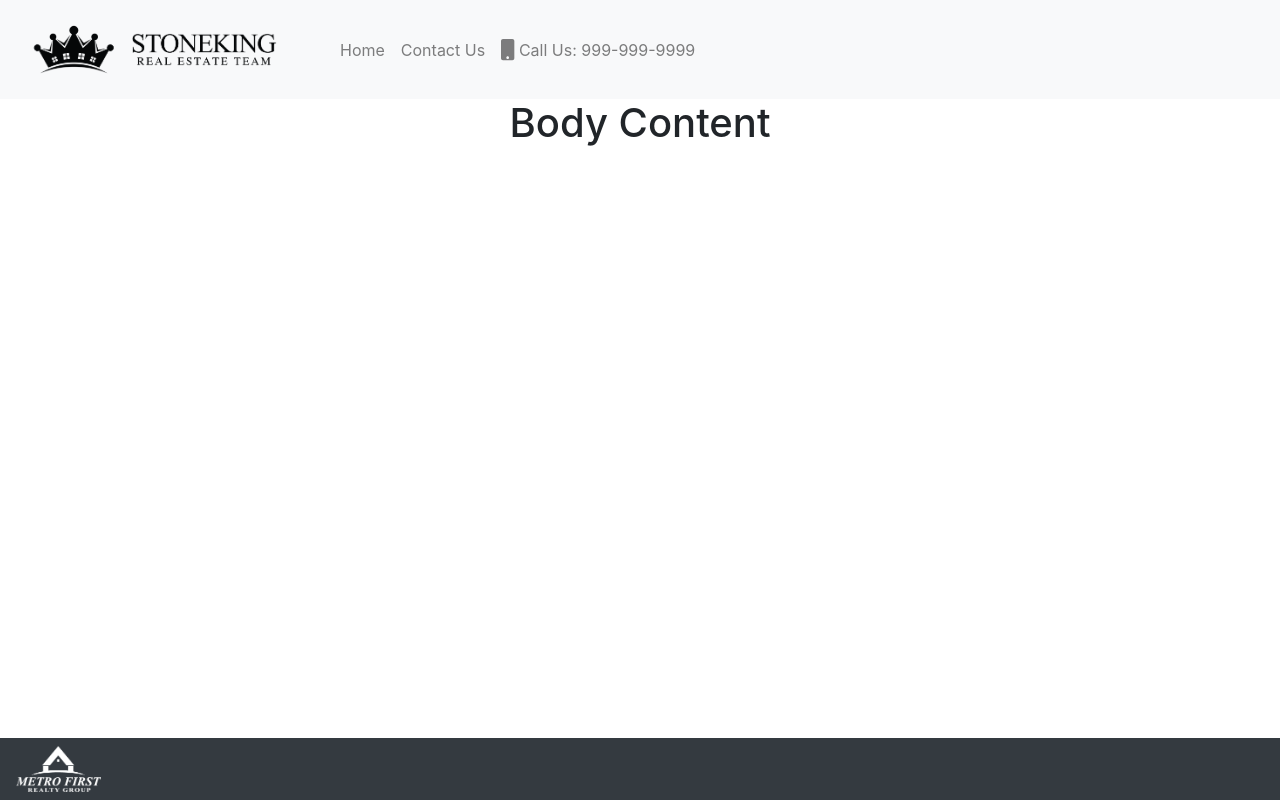
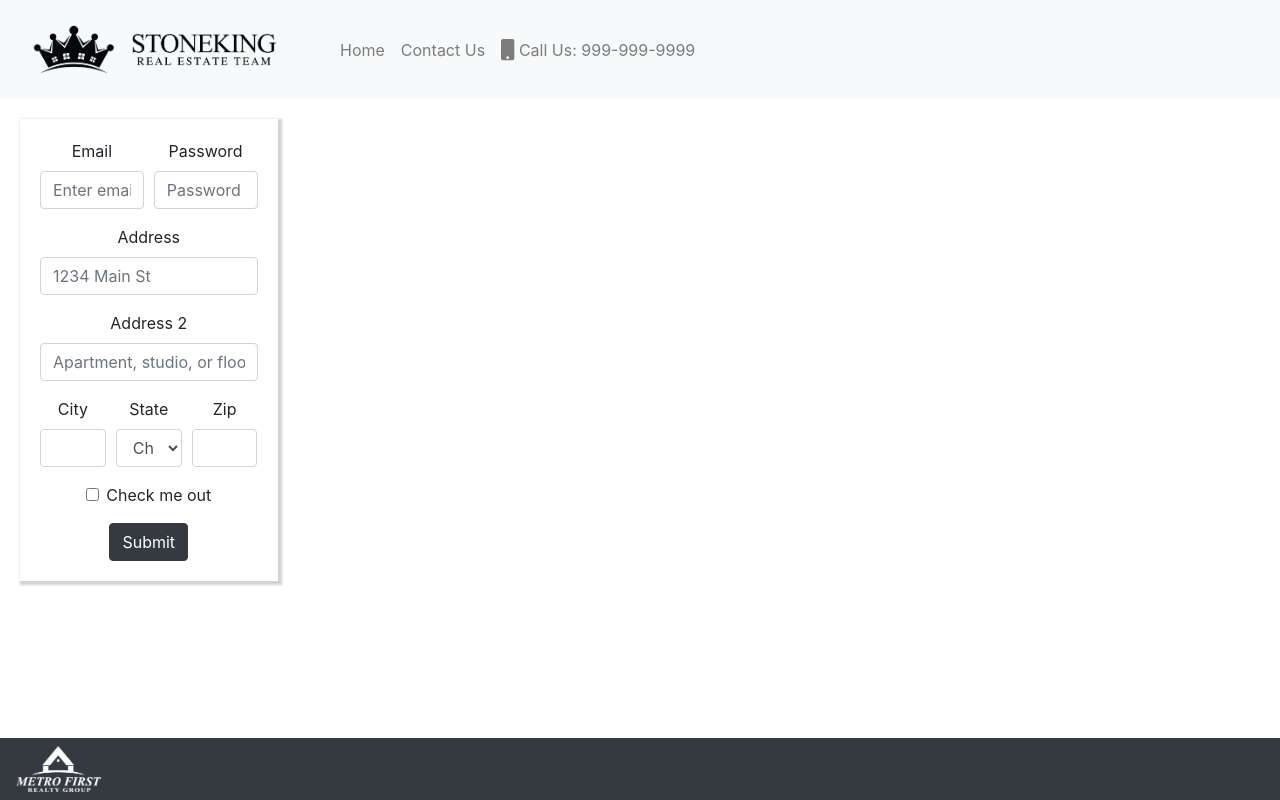
Before and after one commit to jaysonl5/stoneking, a React (Create React App) app: page / in a window 1280 px wide. Built offline with nearby package versions, Linux system fonts and the light colour scheme.

Commit message:
Added contact form page, added to App.js

```diff
--- a/src/App.js
+++ b/src/App.js
@@ -4,6 +4,7 @@ import Navbar from 'react-bootstrap/Navbar';
 import { FontAwesomeIcon } from '@fortawesome/react-fontawesome'
 import { faMobile } from '@fortawesome/free-solid-svg-icons'
 import './App.scss';
+import ContactForm from './ContactForm.js';
 
 class Header extends Component {
   render(){
@@ -41,7 +42,7 @@ class Content extends Component{
   render(){
     return(
       <div>
-        <h1>Body Content</h1>
+        <ContactForm />
 
 
       </div>
--- /dev/null
+++ b/src/ContactForm.js
@@ -0,0 +1,61 @@
+import React, { Component } from 'react';
+import Form from 'react-bootstrap/Form';
+import Button from 'react-bootstrap/Button';
+import Col from 'react-bootstrap/Col';
+
+class ContactForm extends Component{
+    render(){
+        return(
+          <div className="row">
+            <div className="col-md-3">
+            <div>
+                <Form className="contactForm">
+  <Form.Row>
+    <Form.Group as={Col} controlId="formGridEmail">
+      <Form.Label>Email</Form.Label>
+      <Form.Control type="email" placeholder="Enter email" />
+    </Form.Group>
+    <Form.Group as={Col} controlId="formGridPassword">
+      <Form.Label>Password</Form.Label>
+      <Form.Control type="password" placeholder="Password" />
+    </Form.Group>
+  </Form.Row>
+  <Form.Group controlId="formGridAddress1">
+    <Form.Label>Address</Form.Label>
+    <Form.Control placeholder="1234 Main St" />
+  </Form.Group>
+  <Form.Group controlId="formGridAddress2">
+    <Form.Label>Address 2</Form.Label>
+    <Form.Control placeholder="Apartment, studio, or floor" />
+  </Form.Group>
+  <Form.Row>
+    <Form.Group as={Col} controlId="formGridCity">
+      <Form.Label>City</Form.Label>
+      <Form.Control />
+    </Form.Group>
+    <Form.Group as={Col} controlId="formGridState">
+      <Form.Label>State</Form.Label>
+      <Form.Control as="select" value="Choose...">
+        <option>Choose...</option>
+        <option>...</option>
+      </Form.Control>
+    </Form.Group>
+    <Form.Group as={Col} controlId="formGridZip">
+      <Form.Label>Zip</Form.Label>
+      <Form.Control />
+    </Form.Group>
+  </Form.Row>
+  <Form.Group id="formGridCheckbox">
+    <Form.Check type="checkbox" label="Check me out" />
+  </Form.Group>
+  <Button variant="dark" type="submit">
+    Submit
+  </Button>
+</Form>
+            </div>
+            </div>
+            </div>
+        );
+    }
+}
+export default ContactForm;
--- a/src/custom.scss
+++ b/src/custom.scss
@@ -2,4 +2,12 @@ $theme-colors: (
     "info": tomato
 );
 
+.contactForm{
+    border-radius: 50% #000;
+    border: 2px;
+    margin: 20px;
+    padding: 20px;
+    box-shadow: 2px 2px 2px 2px lightgrey;
+}
+
 @import "~bootstrap/scss/bootstrap";
```
